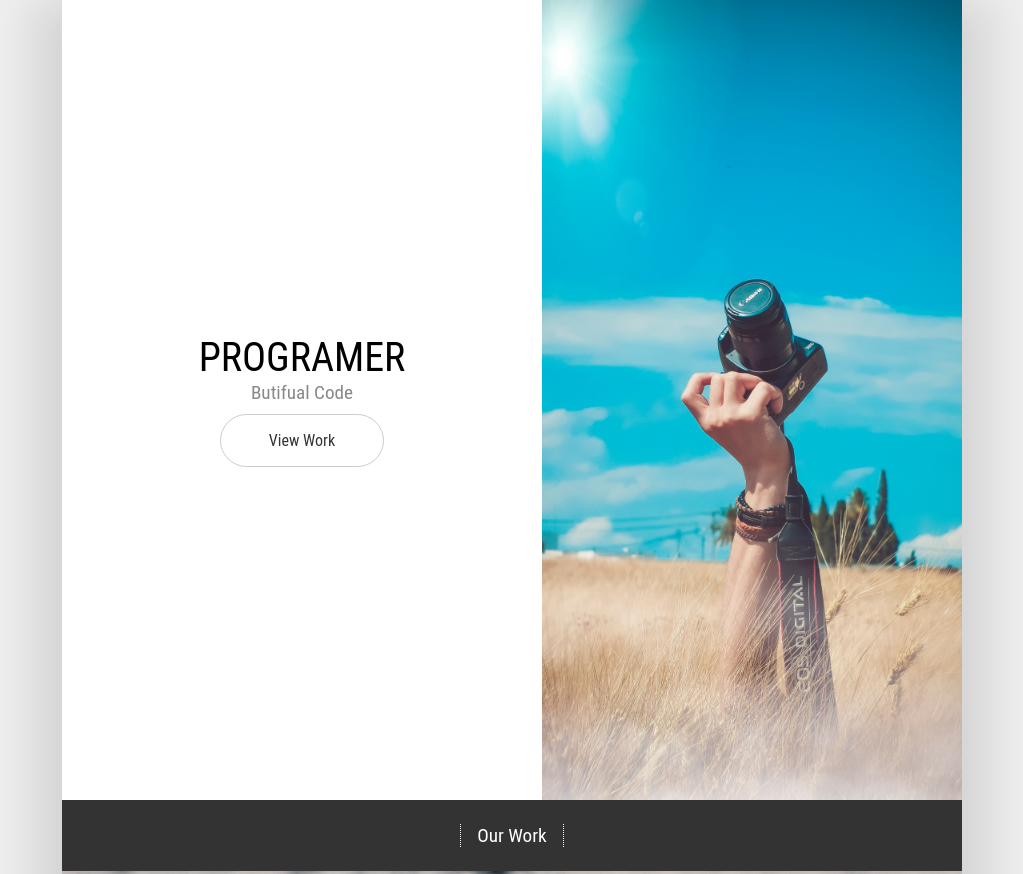
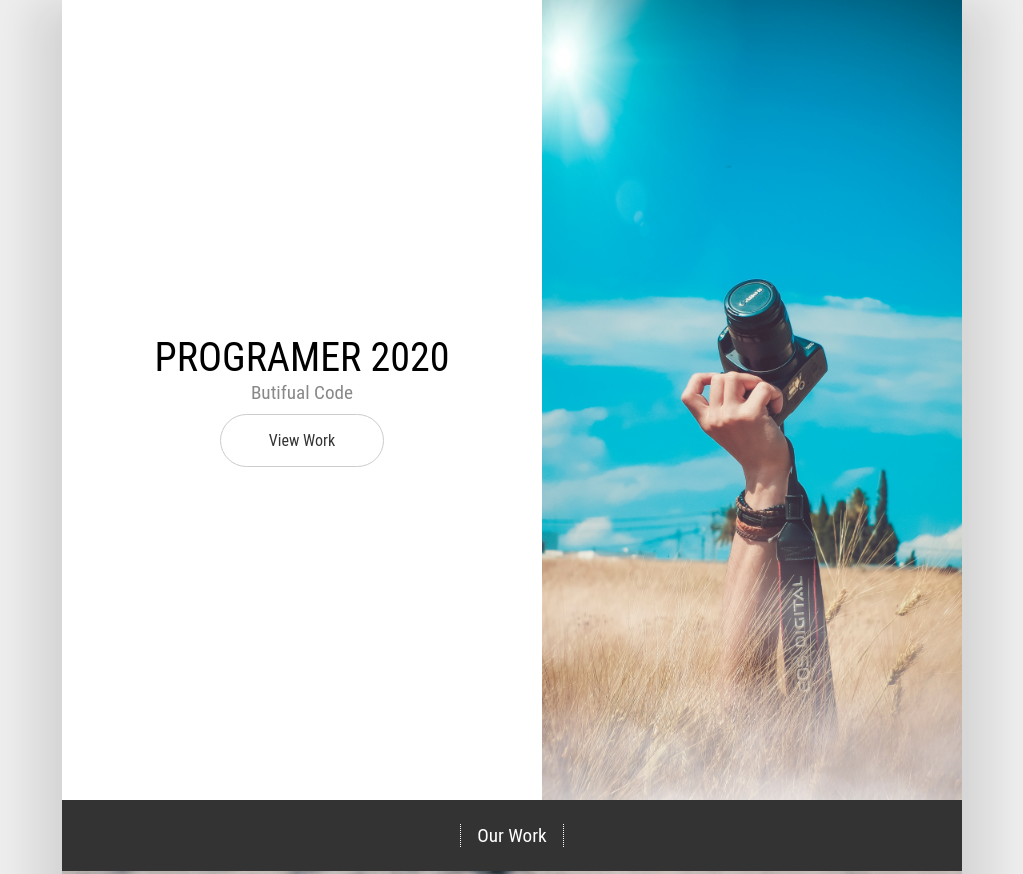
Before and after one commit to Makary-Designer/programerss, a plain HTML site: page index.html in a window 1280 px wide. Shown: the top 874 px of the page, without its empty margins (128-1151 px from the left). Drawn offline with nearby package versions, Linux system fonts and the light colour scheme.

Commit message:
change h1

```diff
--- a/index.html
+++ b/index.html
@@ -15,7 +15,7 @@
         <div class="landing">
             <div class="landing-text">
                 <div class="landing-text-inner">
-                    <h1>Programer</h1>
+                    <h1>Programer 2020 </h1>
                     <h2>Butifual Code</h2>
                     <a href="#images" class="btn" id="view-work">View Work</a>
                 </div>
```
